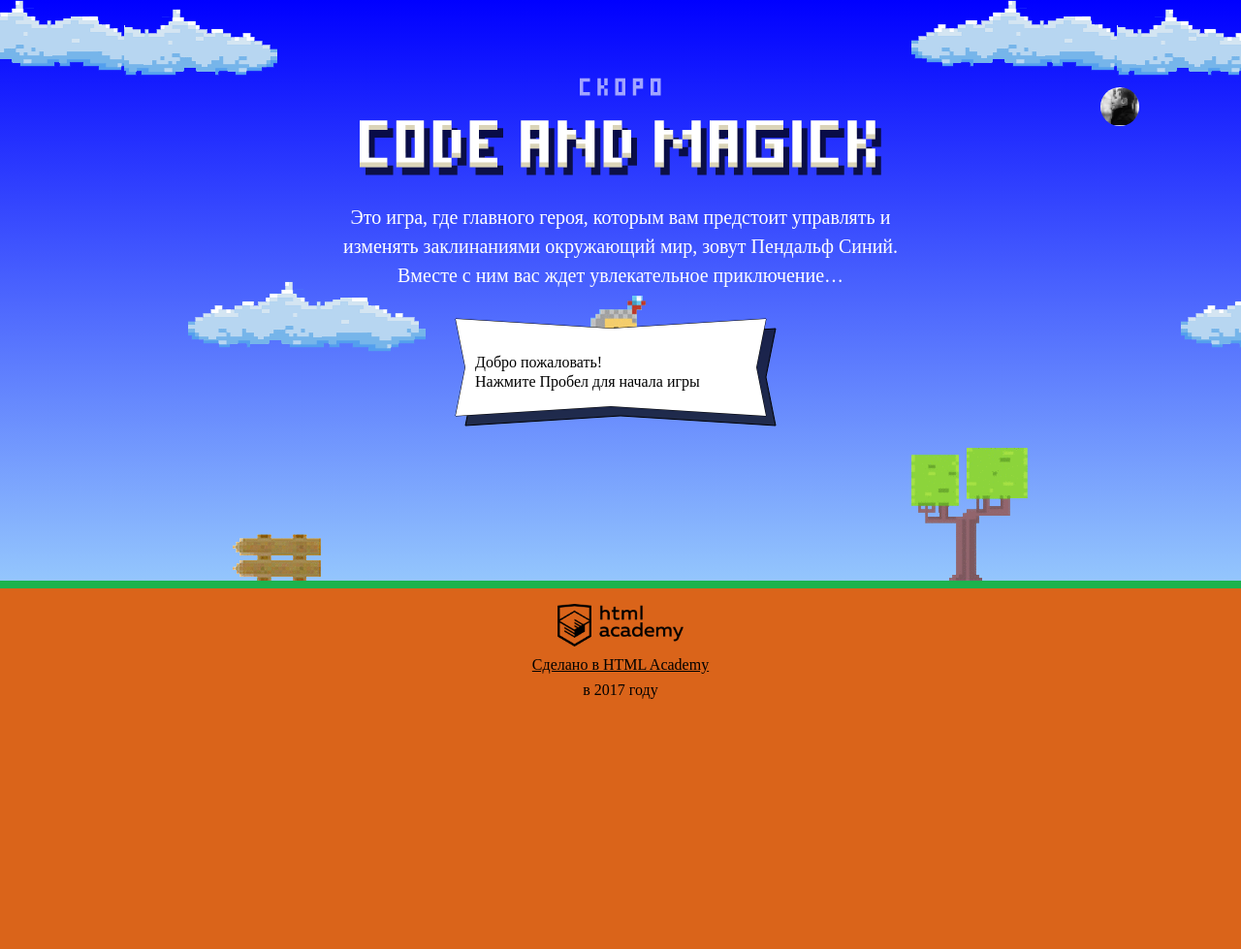
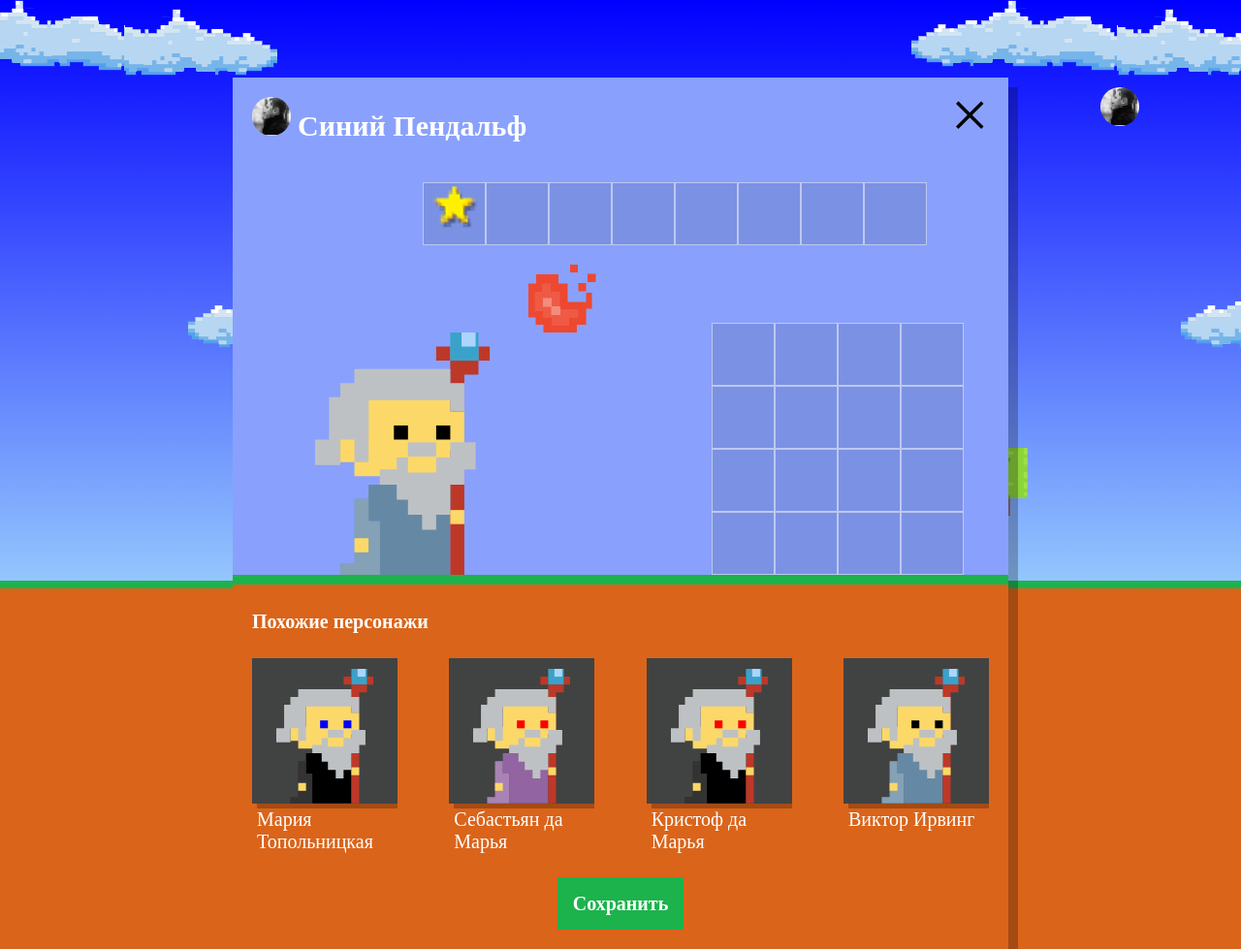
Before and after one commit to arien98/1039823-code-and-magick-19, a website: page index.html in a window 1280 px wide. Shown: the whole page at 97% size. Before the commit the page ends 800 px from the top, so only its background shows below. Drawn offline with Linux system fonts and the light colour scheme; a web font is replaced by a local one.

Commit message:
Создает случайных магов

```diff
--- a/index.html
+++ b/index.html
@@ -206,6 +206,7 @@
 </script>
 <script src="js/stat.js"></script>
 <script src="js/game.js"></script>
+<script src="js/setup.js"></script>
 
 
 </body>
--- /dev/null
+++ b/js/setup.js
@@ -0,0 +1,70 @@
+'use strict';
+
+var userDialog = document.querySelector('.setup');
+userDialog.classList.remove('hidden');
+
+document.querySelector('.setup-similar').classList.remove('hidden');
+
+var similarListElement = document.querySelector('.setup-similar-list');
+var similarWizardTemplate = document.querySelector('#similar-wizard-template').content.querySelector('.setup-similar-item');
+
+var WIZARD_NAMES = [
+  'Иван',
+  'Хуан',
+  'Себастьян',
+  'Мария',
+  'Кристоф',
+  'Виктор',
+  'Юлия',
+  'Люпита',
+  'Вашингтон'
+];
+var WIZARD_SERNAMES = [
+  'да Марья',
+  'Верон',
+  'Мирабелла',
+  'Вальц',
+  'Онопко',
+  'Топольницкая',
+  'Нионго',
+  'Ирвинг'
+];
+var WIZARD_COAT_COLOR = [
+  'rgb(101, 137, 164)',
+  'rgb(241, 43, 107)',
+  'rgb(146, 100, 161)',
+  'rgb(56, 159, 117)',
+  'rgb(215, 210, 55)',
+  'rgb(0, 0, 0)'
+];
+var WIZARD_EYES_COLOR = [
+  'black',
+  'red',
+  'blue',
+  'yellow',
+  'green'
+];
+
+var getRandomElement = function (arr) {
+  return arr[Math.floor(Math.random() * arr.length)];
+};
+
+var renderWizard = function () {
+  var wizardElement = similarWizardTemplate.cloneNode(true);
+  wizardElement.querySelector('.setup-similar-label').textContent = getRandomElement(WIZARD_NAMES) + ' ' + getRandomElement(WIZARD_SERNAMES);
+  wizardElement.querySelector('.wizard-coat').style.fill = getRandomElement(WIZARD_COAT_COLOR);
+  wizardElement.querySelector('.wizard-eyes').style.fill = getRandomElement(WIZARD_EYES_COLOR);
+  return wizardElement;
+};
+
+var addTemplates = function (place) {
+  place.appendChild(fragment);
+};
+
+var fragment = document.createDocumentFragment();
+
+for (var i = 0; i < 4; i++) {
+  fragment.appendChild(renderWizard());
+}
+
+addTemplates(similarListElement);
```
